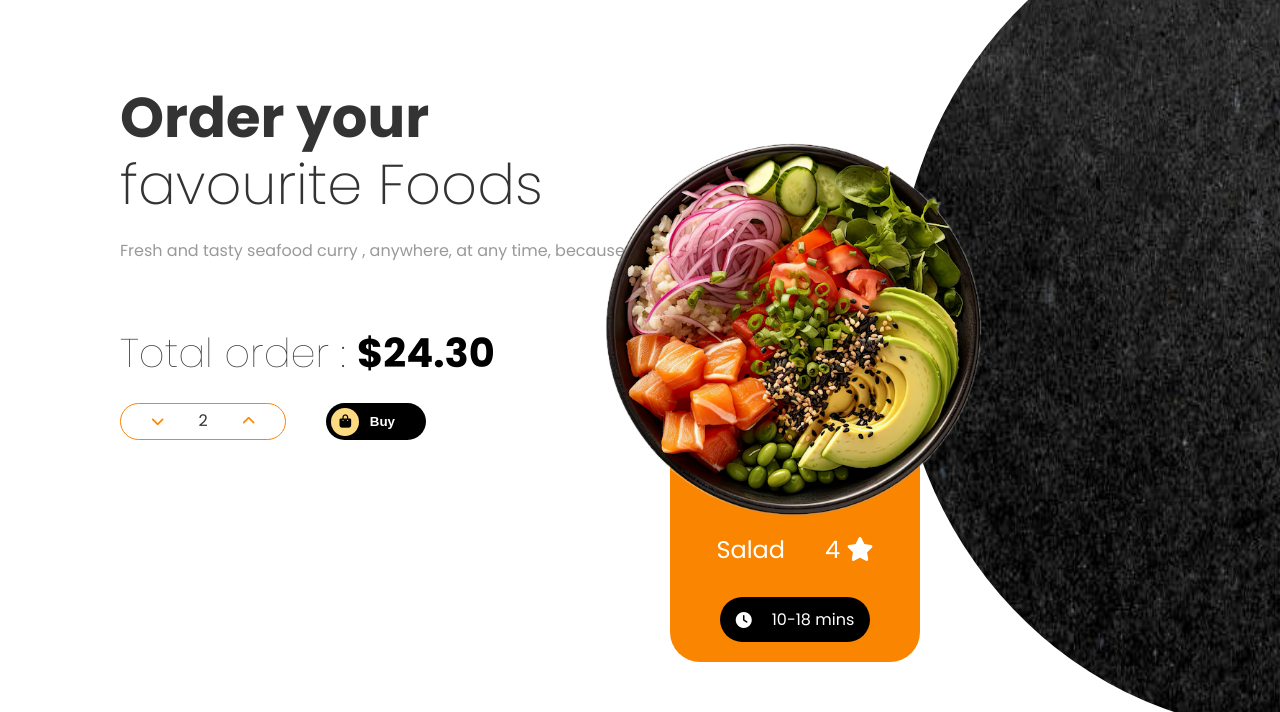
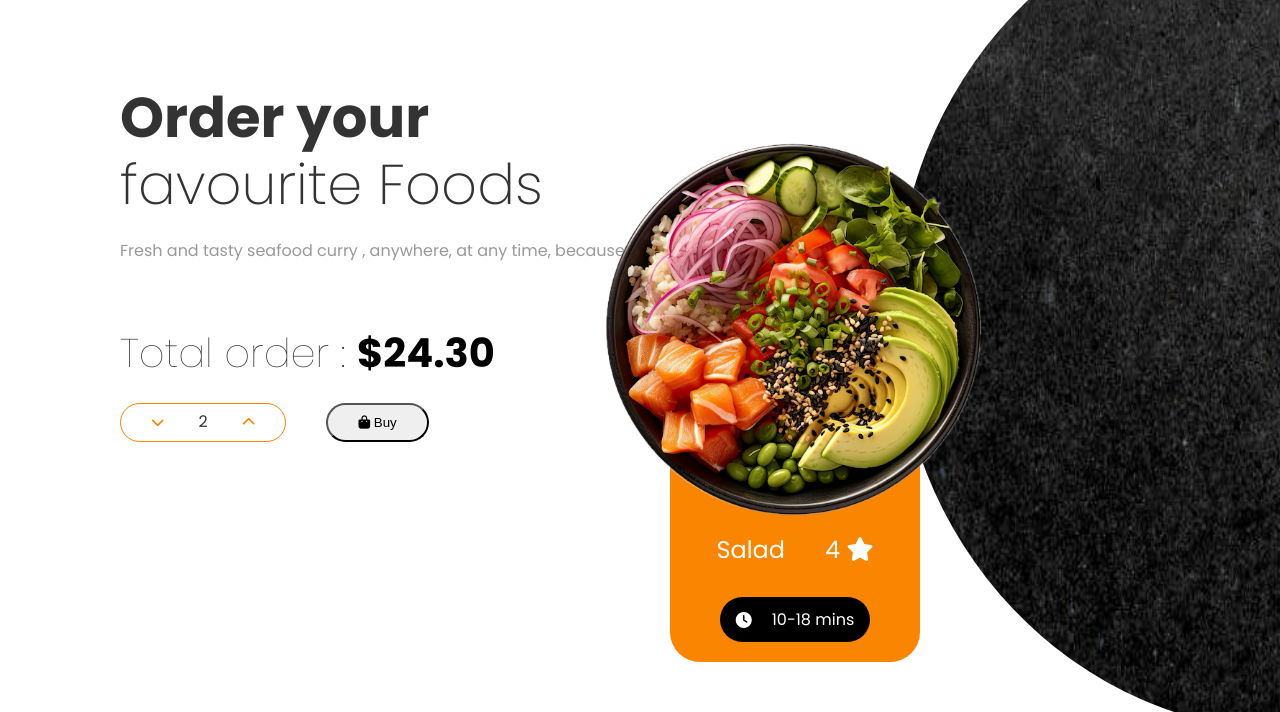
Before and after one commit to codiku/website-examples, a plain HTML site: page exercises/food-landing-page/food-landing-page.html in a window 1280 px wide. Shown: the part 88-800 px from the top of the page. Drawn offline with Linux system fonts and the light colour scheme.

Commit message:
Revert "buy button"
This reverts commit bbf1824a10972f22bbfc5d2b313090970183adb8.

```diff
--- a/exercises/food-landing-page/food-landing-page.css
+++ b/exercises/food-landing-page/food-landing-page.css
@@ -163,39 +163,6 @@ button{
     color: var(--secondary-color);
 }
 
-.buy-btn{
-    width: 100px;
-    position: relative;
-    background-color: black;
-    border: none;
-    color: white;
-    display: flex;
-    align-items: center;
-    justify-content: center;
-}
-
-.buy-btn-icon-container{
-    position: absolute;
-    left:5px;
-    background-color: var(--primary-color);
-    height: 28px;
-    width: 28px;
-    border-radius: 50%;
-    display: flex;
-    align-items: center;
-    justify-content: center;
-}
-.buy-btn-icon{
-
-    color: black;
-
-}
-
-.buy-btn-text{
-    padding-left:12px;
-    font-weight: bold;
-}
-
 
 /* Product banner */
 
--- a/exercises/food-landing-page/food-landing-page.html
+++ b/exercises/food-landing-page/food-landing-page.html
@@ -60,9 +60,7 @@
                 </div>
 
                <button class="buy-btn">
-                    <div class="buy-btn-icon-container">
-                        <i class="fa-solid fa-bag-shopping buy-btn-icon"></i>
-                    </div>
+                    <i class="fa-solid fa-bag-shopping buy-btn-icon"></i>
                     <span class="buy-btn-text">Buy</span>
                </button>
             </div>
```
